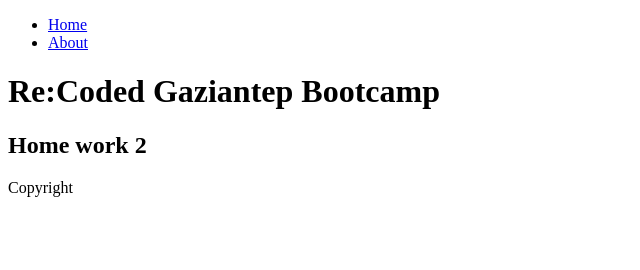
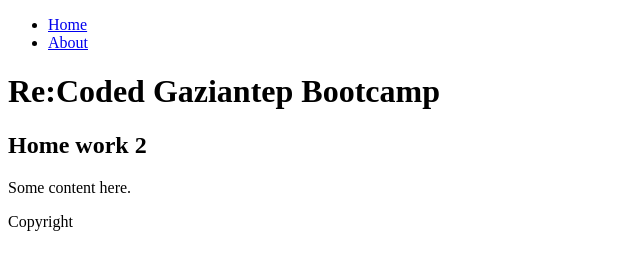
Before and after one commit to LoaiSiwas/homework_2, a plain HTML site: page index.html in a window 1280 px wide. Shown: the whole page, without its empty margins (0-640 px from the left). Drawn offline with Linux system fonts and the light colour scheme.

Commit message:
add some content

```diff
--- a/index.html
+++ b/index.html
@@ -18,6 +18,10 @@
         <h1>Re:Coded Gaziantep Bootcamp</h1>
         <h2>Home work 2</h2>
 
+        <p>
+            Some content here.
+        </p>
+
         <footer>
             <p>Copyright</p>
         </footer>
```
